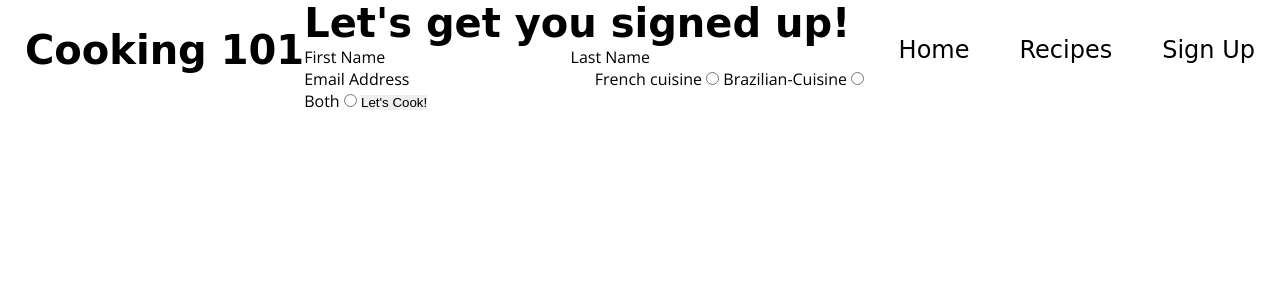
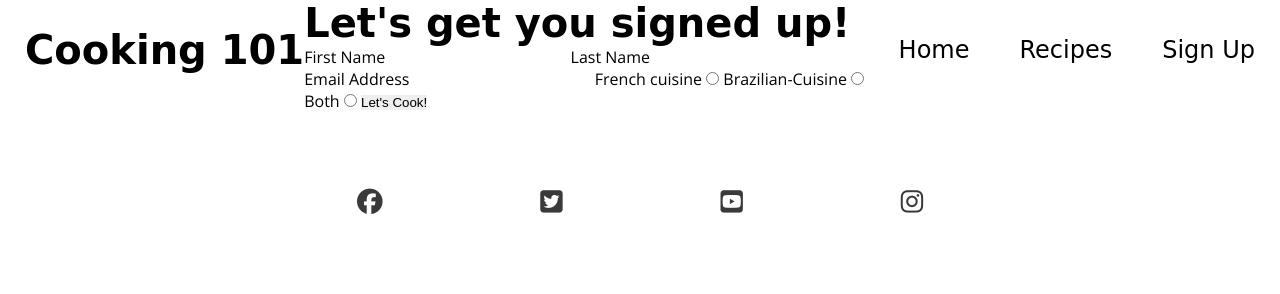
Before and after one commit to MartinFortuna/portfolio-1-project, a plain HTML site: page sign-up.html in a window 1280 px wide. Drawn offline with nearby package versions, Linux system fonts and the light colour scheme; a web font is replaced by a local one.

Commit message:
Add footer and font awesome link

```diff
--- a/sign-up.html
+++ b/sign-up.html
@@ -35,24 +35,44 @@
                   <h2>Let's get you signed up!</h2>
                   <label for="fname">First Name</label>
                   <input id="fname" name="first_name" type="text" class="text-input" required>
-
                   <label for="lname">Last Name</label>
                   <input id="lname" name="last_name" type="text" class="text-input" required>
-
                   <label for="email">Email Address</label>
                   <input type="email" id="email" name="email_address" class="text-input" required>
-
                   <label for="french-cuisine">French cuisine</label>
                   <input type="radio" id="french-cuisine" name="cuisine_preference" value="french-cuisine" required>
                   <label for="brazilian-cuisine">Brazilian-Cuisine</label>
                   <input type="radio" id="brazilian-cuisine" name="cuisine_preference" value="brazilian-cuisine" required>
                   <label for="both">Both</label>
                   <input type="radio" id="both" name="cuisine_preference" value="both" required>
-
                   <input class="join-button" type="submit" value="Let's Cook!">
                </form>
             </div>
          </div>
-
+         <div class="section-3">
+            <footer>
+               <ul class="social-networks">
+                  <li>
+                     <a href="https://facebook.com" target="_blank" rel="noopener"
+                        aria-label="Visit our Facebook page (opens in a new tab)"><i class="fab fa-facebook"></i></a>
+                  </li>
+                  <li>
+                     <a href="https://twitter.com" target="_blank" rel="noopener"
+                        aria-label="Visit our Twitter page (opens in a new tab)"><i class="fab fa-twitter-square"></i></a>
+                  </li>
+                  <li>
+                     <a href="https://youtube.com" target="_blank" rel="noopener"
+                        aria-label="Visit our YouTube page (opens in a new tab)"><i class="fab fa-youtube-square"></i></a>
+                  </li>
+                  <li id="instagram">
+                     <a href="https://instagram.com" target="_blank" rel="noopener"
+                        aria-label="Visit our Instagram page (opens in a new tab)"><i class="fab fa-instagram"></i></a>
+                  </li>
+               </ul>
+            </footer>
+         </div>
+      </div>
+      <!-- font awesome script -->
+      <script src="https://kit.fontawesome.com/c7dbda0798.js" crossorigin="anonymous"></script>
    </body>
 </html>
```
Lines whose indentation alone changed are shown as unchanged.
